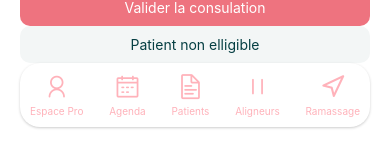
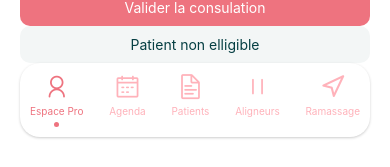
Before and after one commit to LouizD/j-test, a React Native app: screen /Home in a window 390 px wide. Shown: the part 513-680 px from the top of the page. Built offline with nearby package versions, Linux system fonts and the light colour scheme.

Commit message:
style: add style on tabs component

```diff
--- a/src/components/Tabs/Tabs.js
+++ b/src/components/Tabs/Tabs.js
@@ -1,4 +1,4 @@
-import React from 'react';
+import React, { useState } from 'react';
 import AntDesign from 'react-native-vector-icons/AntDesign';
 import Feather from 'react-native-vector-icons/Feather';
 
@@ -8,27 +8,34 @@ import { TouchableOpacity, View, Text } from 'react-native';
 import { colors } from '../../_var';
 
 const Tabs = (props) => {
+  const [current, setCurrent] = useState("account");
+
   return (
     <View style={styleSheet.tabContainer}>
       <TouchableOpacity style={styleSheet.tab}>
-        <AntDesign name={"user"} color={colors.red3} size={25} />
-        <Text style={styleSheet.tabText}>Espace Pro</Text>
+        <AntDesign name={"user"} color={current === "account" ? colors.red1 : colors.red3} size={25} />
+        <Text style={[styleSheet.tabText, current === "account" ? {color: colors.red1} : {color: colors.red3}]}>Espace Pro</Text>
+        <View style={[styleSheet.dot, current === "account" ? {backgroundColor: colors.red1} : {backgroundColor: 'transparent'}]}></View>
       </TouchableOpacity>
       <TouchableOpacity style={styleSheet.tab}>
-        <AntDesign name={"calendar"} color={colors.red3} size={25} />
-        <Text style={styleSheet.tabText}>Agenda</Text>
+        <AntDesign name={"calendar"} color={current === "agenda" ? colors.red1 : colors.red3} size={25} />
+        <Text style={[styleSheet.tabText, current === "agenda" ? {color: colors.red1} : {color: colors.red3}]}>Agenda</Text>
+        <View style={[styleSheet.dot, current === "agenda" ? {backgroundColor: colors.red1} : {backgroundColor: 'transparent'}]}></View>
       </TouchableOpacity>
       <TouchableOpacity style={styleSheet.tab}>
-        <AntDesign name={"filetext1"} color={colors.red3} size={25} />
-        <Text style={styleSheet.tabText}>Patients</Text>
+        <AntDesign name={"filetext1"} color={current === "patients" ? colors.red1 : colors.red3} size={25} />
+        <Text style={[styleSheet.tabText, current === "patients" ? {color: colors.red1} : {color: colors.red3}]}>Patients</Text>
+        <View style={[styleSheet.dot, current === "patients" ? {backgroundColor: colors.red1} : {backgroundColor: 'transparent'}]}></View>
       </TouchableOpacity>
       <TouchableOpacity style={styleSheet.tab}>
-        <AntDesign name={"pause"} color={colors.red3} size={25} />
-        <Text style={styleSheet.tabText}>Aligneurs</Text>
+        <AntDesign name={"pause"} color={current === "aligners" ? colors.red1 : colors.red3} size={25} />
+        <Text style={[styleSheet.tabText, current === "aligners" ? {color: colors.red1} : {color: colors.red3}]}>Aligneurs</Text>
+        <View style={[styleSheet.dot, current === "aligners" ? {backgroundColor: colors.red1} : {backgroundColor: 'transparent'}]}></View>
       </TouchableOpacity>
       <TouchableOpacity style={styleSheet.tab}>
-        <Feather name={"navigation"} color={colors.red3} size={25} />
-        <Text style={styleSheet.tabText}>Ramassage</Text>
+        <Feather name={"navigation"} color={current === "pickup" ? colors.red1 : colors.red3} size={25} />
+        <Text style={[styleSheet.tabText, current === "pickup" ? {color: colors.red1} : {color: colors.red3}]}>Ramassage</Text>
+        <View style={[styleSheet.dot, current === "pickup" ? {backgroundColor: colors.red1} : {backgroundColor: 'transparent'}]}></View>
       </TouchableOpacity>
     </View>
   )
--- a/src/components/Tabs/Tabs.style.js
+++ b/src/components/Tabs/Tabs.style.js
@@ -26,6 +26,12 @@ const styleSheet = StyleSheet.create({
   tabText: {
     fontSize: 10,
     color: colors.red3,
+    marginTop: 5,
+  },
+  dot: {
+    width: 5,
+    height: 5,
+    borderRadius: 10,
     marginTop: 5
   }
 });
```
